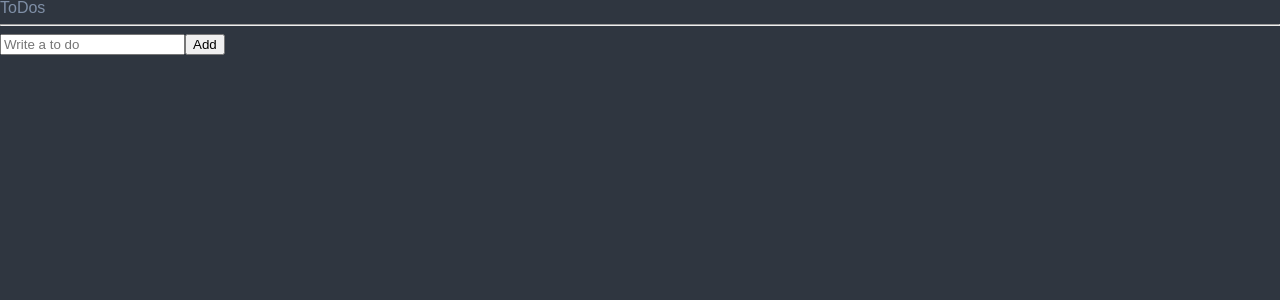
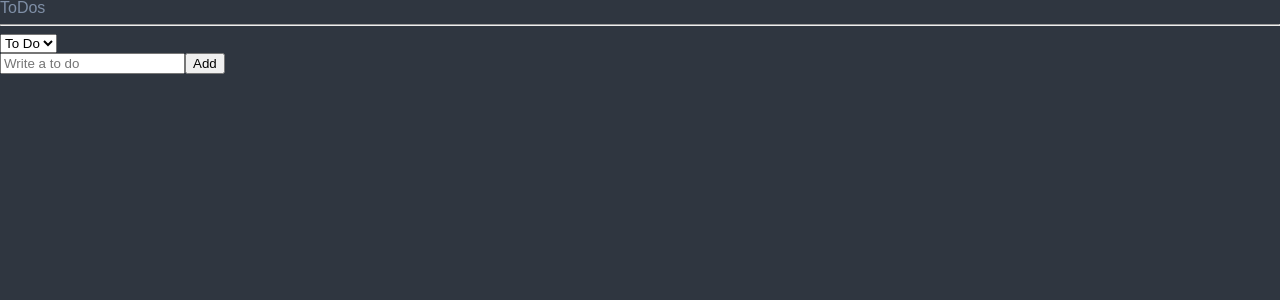
Before and after one commit to harry-jang/todolist, a React (Create React App) app: page / in a window 1280 px wide. Shown: the top 300 px of the page. Built offline with nearby package versions, Linux system fonts and the light colour scheme.

Commit message:
selector를 이용한 카테고리별 분리

```diff
--- a/src/atoms.tsx
+++ b/src/atoms.tsx
@@ -1,4 +1,4 @@
-import { atom } from "recoil";
+import { atom, selector } from "recoil";
 
 export interface IToDo {
     text:string;
@@ -6,7 +6,22 @@
     category:"TO_DO" | "DOING" |"DONE";
 }
 
+export const categoryState = atom({
+    key: "category",
+    "default":"TO_DO",
+})
+
 export const toDoState = atom<IToDo[]>({
     key:"toDo",
     default:[],
 });
+
+export const toDoSelector = selector({
+    key:"toDoSelector",
+    get: ({get}) => {
+        const toDos = get(toDoState);
+        const category = get(categoryState);
+
+        return toDos.filter((toDo => toDo.category === category));
+    },
+})
--- a/src/components/TodoList.tsx
+++ b/src/components/TodoList.tsx
@@ -1,21 +1,27 @@
 
-import {  useRecoilValue } from "recoil";
+import {  useRecoilState, useRecoilValue } from "recoil";
 import CreateToDo from "./CreateToDo";
-import { toDoState } from "../atoms";
+import { categoryState, toDoSelector, toDoState } from "../atoms";
 import ToDo from "./ToDo";
 
 function ToDoList() {
-    const toDos = useRecoilValue(toDoState);
-    console.log(toDos);
+    const toDos  = useRecoilValue(toDoSelector);
+    const [category , setCategory] = useRecoilState(categoryState)
+    const onInput = (event:React.FormEvent<HTMLSelectElement>) => {
+        setCategory(event.currentTarget.value);
+    }
+
+
     return <div>
             <h1>ToDos</h1>
             <hr/>
+            <select value={category} onInput={onInput}>
+                <option value="TO_DO">To Do</option>
+                <option value="DOING">Doing</option>
+                <option value="DONE">Done</option>
+            </select>
             <CreateToDo />
-            <ul>
-                {toDos.map((toDo) =>
-                    <ToDo key={toDo.id} {...toDo}/>
-                )}
-            </ul>
+            {toDos?.map(toDo => <ToDo key={toDo.id} {...toDo}/>)}
         </div>;
 }
 
```
